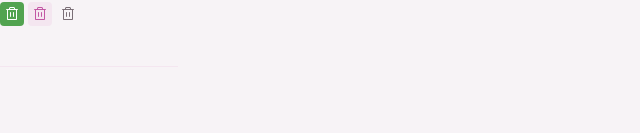
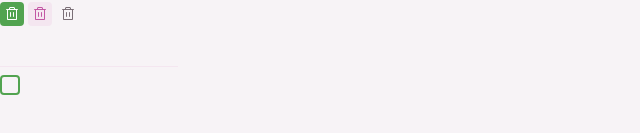
Before and after one commit to MayconSantos04/Projeto-To-Do-List, a React (Vite) app: page / in a window 1280 px wide. Shown: the part 323-456 px from the top of the page, without its empty margins (0-640 px from the left). Built offline with nearby package versions, Linux system fonts and the light colour scheme.

Commit message:
feat: create new component of input checkbox project

```diff
--- a/src/App.tsx
+++ b/src/App.tsx
@@ -7,6 +7,7 @@ import Badge from "./components/Badge.tsx";
 import Button from "./components/Button.tsx";
 import ButtonIcon from "./components/Button-icon.tsx";
 import InputText from "./components/input-text.tsx";
+import InputCheckbox from "./components/Input-checkbox.tsx";
 
 export default function App() {
   return (
@@ -46,6 +47,11 @@ export default function App() {
       <div>
         <InputText />
       </div>
+
+      <div>
+        <InputCheckbox />
+      </div>
+
     </div>
   );
 }
--- /dev/null
+++ b/src/components/Input-checkbox.tsx
@@ -0,0 +1,87 @@
+import React from "react";
+import { cva, cx, type VariantProps } from "class-variance-authority";
+import Icon from "./Icon";
+import Check from "../assets/icons/Check.svg?react";
+
+export const inputCheckboxWrapperVariants = cva(
+  "inline-flex items-center justify-center relative group"
+);
+
+export const inputCheckboxVariants = cva(
+  `
+    appearance-none peer flex items-center justify-center cursor-pointer
+    border-2 border-solid transition overflow-hidden
+    border-green-base hover:border-green-dark hover:bg-green-dark/20
+    checked:border-green-base checked:bg-green-base
+    group-hover:checked:border-green-dark
+    group-hover:checked:bg-green-dark
+  `,
+  {
+    variants: {
+      size: {
+        md: "w-5 h-5 rounded-sm",
+      },
+      disabled: {
+        true: "pointer-events-none",
+      },
+    },
+    defaultVariants: {
+      size: "md",
+      disabled: false,
+    },
+  }
+);
+
+export const inputCheckboxIconVariants = cva(
+  `
+    absolute top-1/2 left-1/2
+    -translate-x-1/2 -translate-y-1/2
+    hidden peer-checked:block fill-white
+  `,
+  {
+    variants: {
+      size: {
+        md: "w-3 h-3",
+      },
+    },
+    defaultVariants: {
+      size: "md",
+    },
+  }
+);
+
+interface InputCheckboxProps
+  extends VariantProps<typeof inputCheckboxIconVariants>,
+    Omit<React.ComponentProps<"input">, "size" | "disabled"> {}
+
+export default function InputCheckbox({
+  size,
+  disabled,
+  className,
+  ...props
+}: InputCheckboxProps) {
+  return (
+    <label
+      className={cx(
+        inputCheckboxWrapperVariants(),
+        className
+      )}
+    >
+      <input
+        type="checkbox"
+        className={inputCheckboxVariants({
+          size,
+          disabled,
+        })}
+        {...props}
+      />
+
+      <Icon
+        svg={Check}
+        className={inputCheckboxIconVariants({
+          size,
+        })}
+      />
+    </label>
+  );
+}
```
